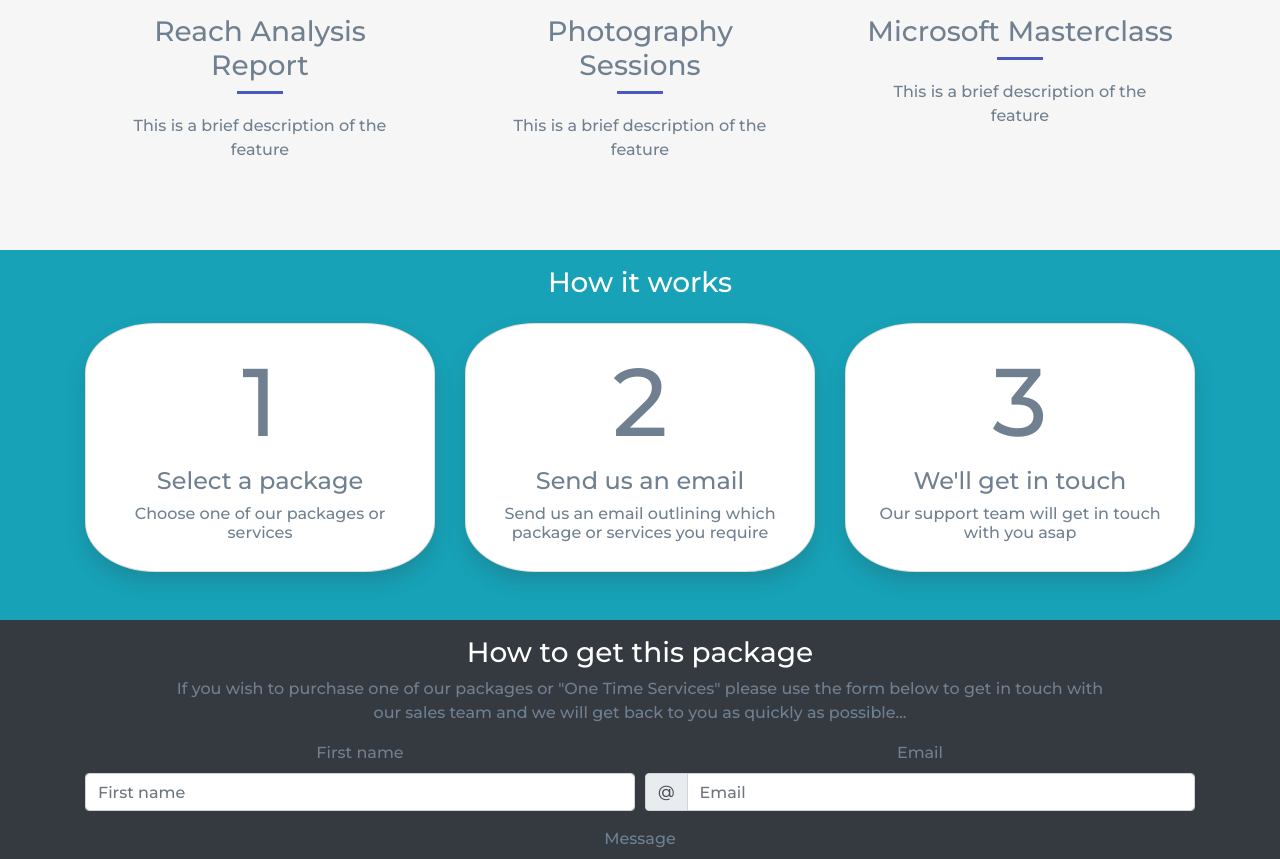
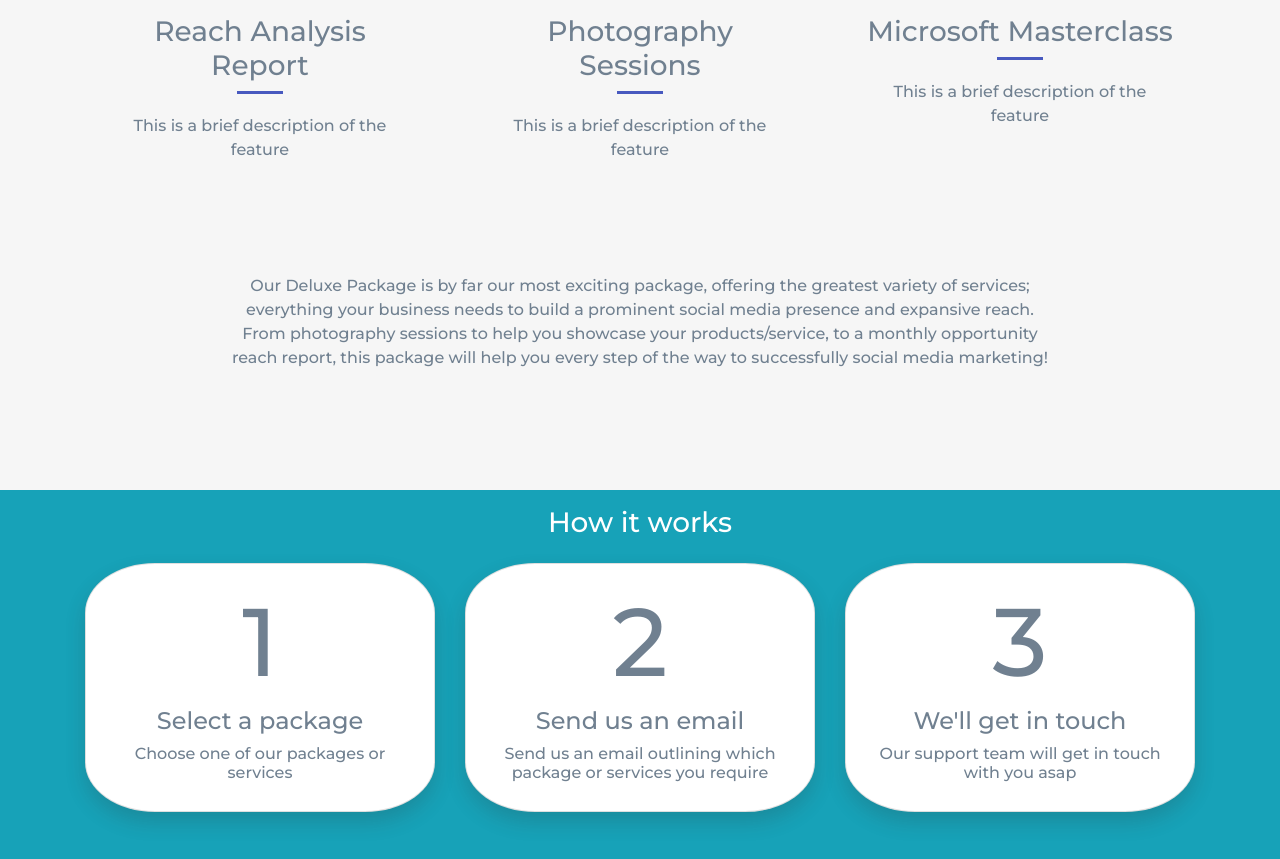
Before and after one commit to angus-archive/redwood, a PHP site: page /packages/deluxe.php in a window 1280 px wide. Shown: the part 1029-1888 px from the top of the page. Run offline with PHP 8.4, Linux system fonts and the light colour scheme; some libraries are stand-ins or nearby versions.

Commit message:
Added package description to each package

```diff
--- a/packages/deluxe.php
+++ b/packages/deluxe.php
@@ -56,6 +56,11 @@
 
 			</div>
 		</div>
+		<!-- Package Details -->
+		<div class="container p-sm-4">
+			<p id="packageDescription" class="text-center mx-auto" style="max-width: 75%;">Our Deluxe Package is by far our most exciting package, offering the greatest variety of services; everything your business needs to build a prominent social media presence and expansive reach. From photography sessions to help you showcase your products/service, to a monthly opportunity reach report, this package will help you every step of the way to successfully social media marketing!</p>
+		</div>
+		<div class="pSpacer-y-40"></div>
     </div>
 	<!-- Find-out-more -->
 	<?php $path = $_SERVER['DOCUMENT_ROOT'];$path .= "/includes/find-out-more.php";include_once($path); ?>
--- a/packages/economy.php
+++ b/packages/economy.php
@@ -44,6 +44,12 @@
 				</div>
 			</div>
         </div>
+		<!-- Package Details -->
+		<div class="container p-sm-4">
+			<p id="packageDescription" class="text-center mx-auto" style="max-width: 75%;">The Economy Package is our cheapest package, suitable for businesses who feel as though they would like to begin to build a social media page, in order to support their operations and inform people of what they do. This package is ideal for smaller business who are looking to build a social media presence whilst on a budget. At Redwood we know that as a small business you need to watch where you spend, so this package offers flexibility on pricing, to help you stay within your budget.</p>
+		</div>
+		<div class="pSpacer-y-40"></div>
+
     </div>
 	<!-- Find-out-more -->
     <?php $path = $_SERVER['DOCUMENT_ROOT'];$path .= "/includes/find-out-more.php";include_once($path); ?>
--- a/packages/redwood.php
+++ b/packages/redwood.php
@@ -48,6 +48,11 @@
 
 			</div>
 		</div>
+		<!-- Package Details -->
+		<div class="container p-sm-4">
+			<p id="packageDescription" class="text-center mx-auto" style="max-width: 75%;">The Redwood Package is a great value package, ideal for businesses who are looking to utilise social media as a marketing tool. This package offers a variety of features that will help your business grow its social media presence</p>
+		</div>
+		<div class="pSpacer-y-40"></div>
     </div>
 	<!-- Find-out-more -->
     <?php $path = $_SERVER['DOCUMENT_ROOT'];$path .= "/includes/find-out-more.php";include_once($path); ?>
--- a/packages/relaunch.php
+++ b/packages/relaunch.php
@@ -44,6 +44,11 @@
 
 			</div>
 		</div>
+		<!-- Package Details -->
+		<div class="container p-sm-4">
+			<p id="packageDescription" class="text-center mx-auto" style="max-width: 75%;">Here at Redwood we understand the devastating impact the Covid-19 Pandemic has had on business. Your business helps up the backbone of our Great British economy and we want to help you get back to business as normal. To help you achieve this, we have carefully curated a thorough and affordable Relaunch package to help you and your business come back with a bang. Social media marketing and effective opportunity analysis will be crucial in helping your business bring back the customers and pull through this difficult period! The Relaunch Package includes an array of carefully selected features, with the goal of getting your business back to normal at the centre of our attention!</p>
+		</div>
+		<div class="pSpacer-y-40"></div>
     </div>
     <!-- Footer -->
     <?php $path = $_SERVER['DOCUMENT_ROOT'];$path .= "/includes/footer.php";include_once($path); ?>
```
